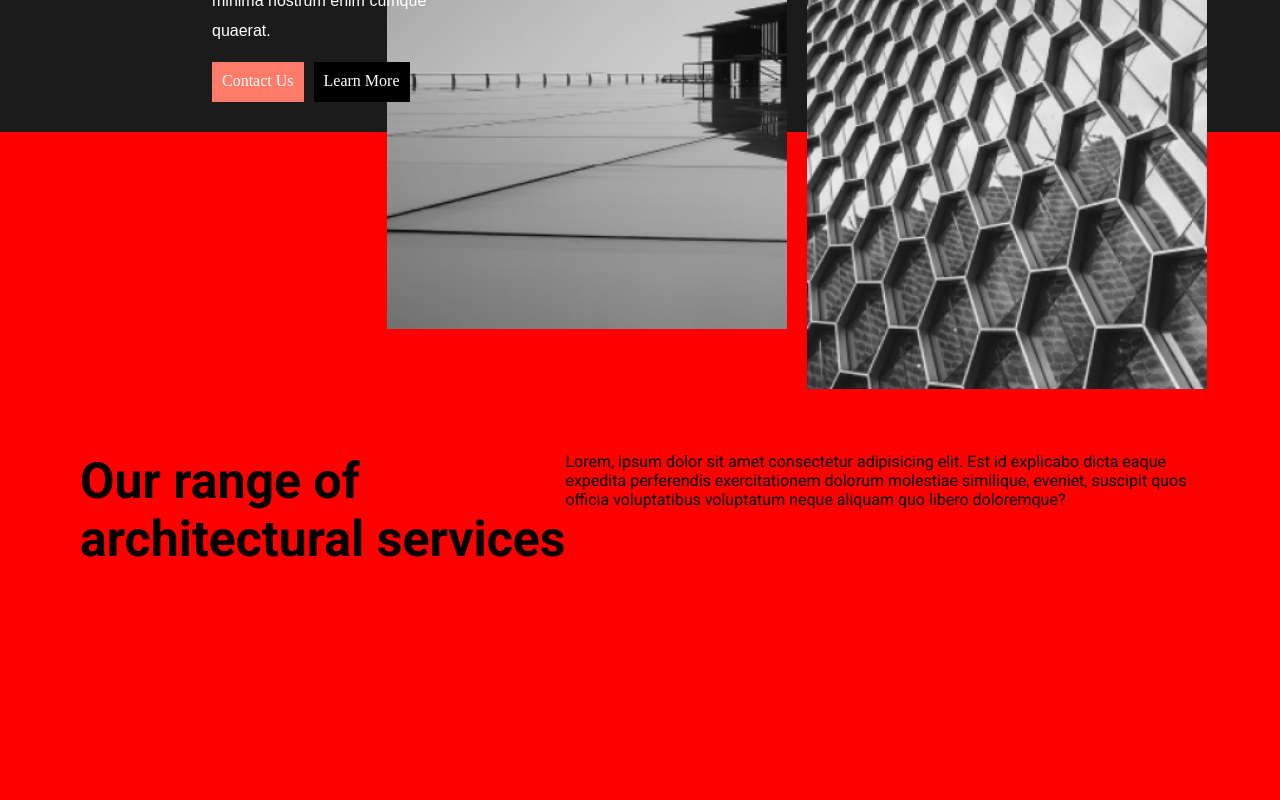
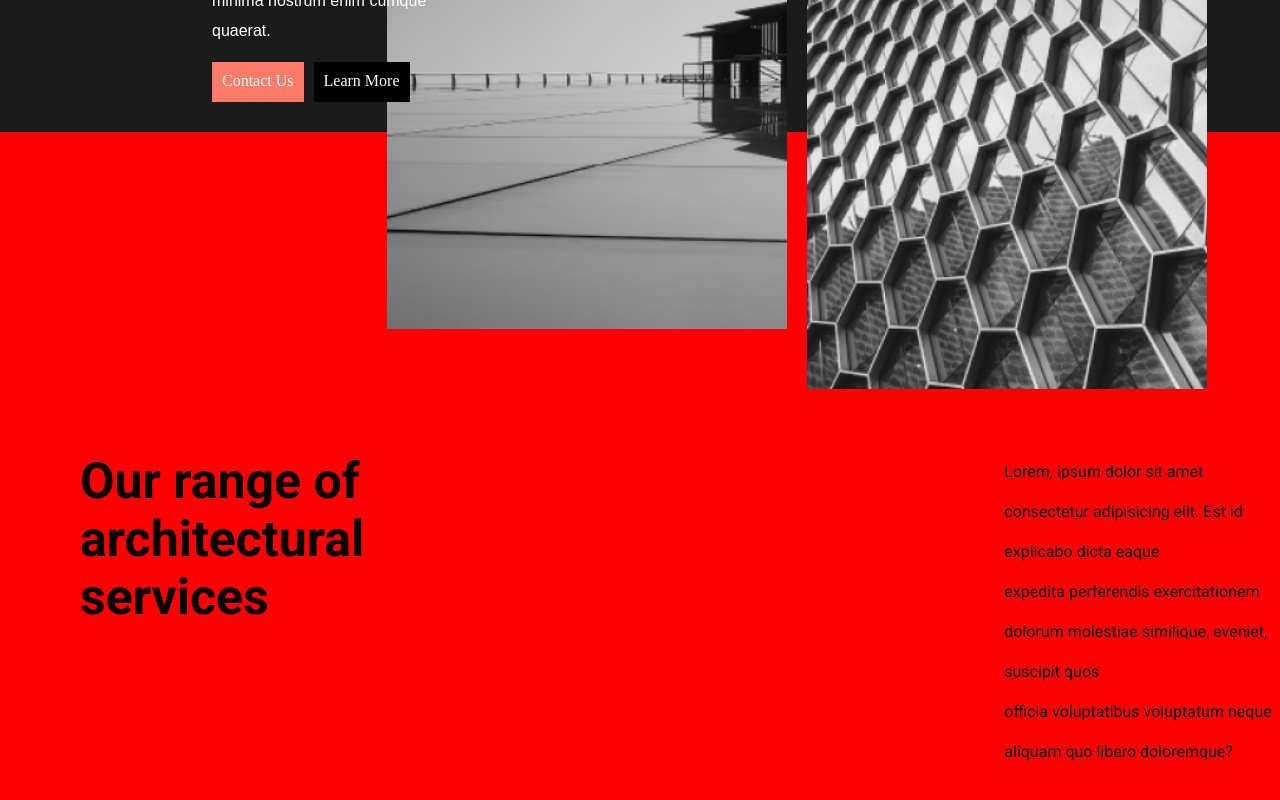
Before and after one commit to gabrieljcoutinho/Projeto-Archi-Firm, a React (Create React App) app: page / in a window 1280 px wide. Shown: the part 632-1432 px from the top of the page. Built offline with nearby package versions, Linux system fonts and the light colour scheme.

Commit message:
conteu texto refazendo

```diff
--- a/src/Css/Arquitetura.css
+++ b/src/Css/Arquitetura.css
@@ -19,4 +19,6 @@
 
 .paragarafoArquitetura {
     font-family: 'Roboto';
+    padding-left: 40rem;
+    line-height: 40px;
 }
```
